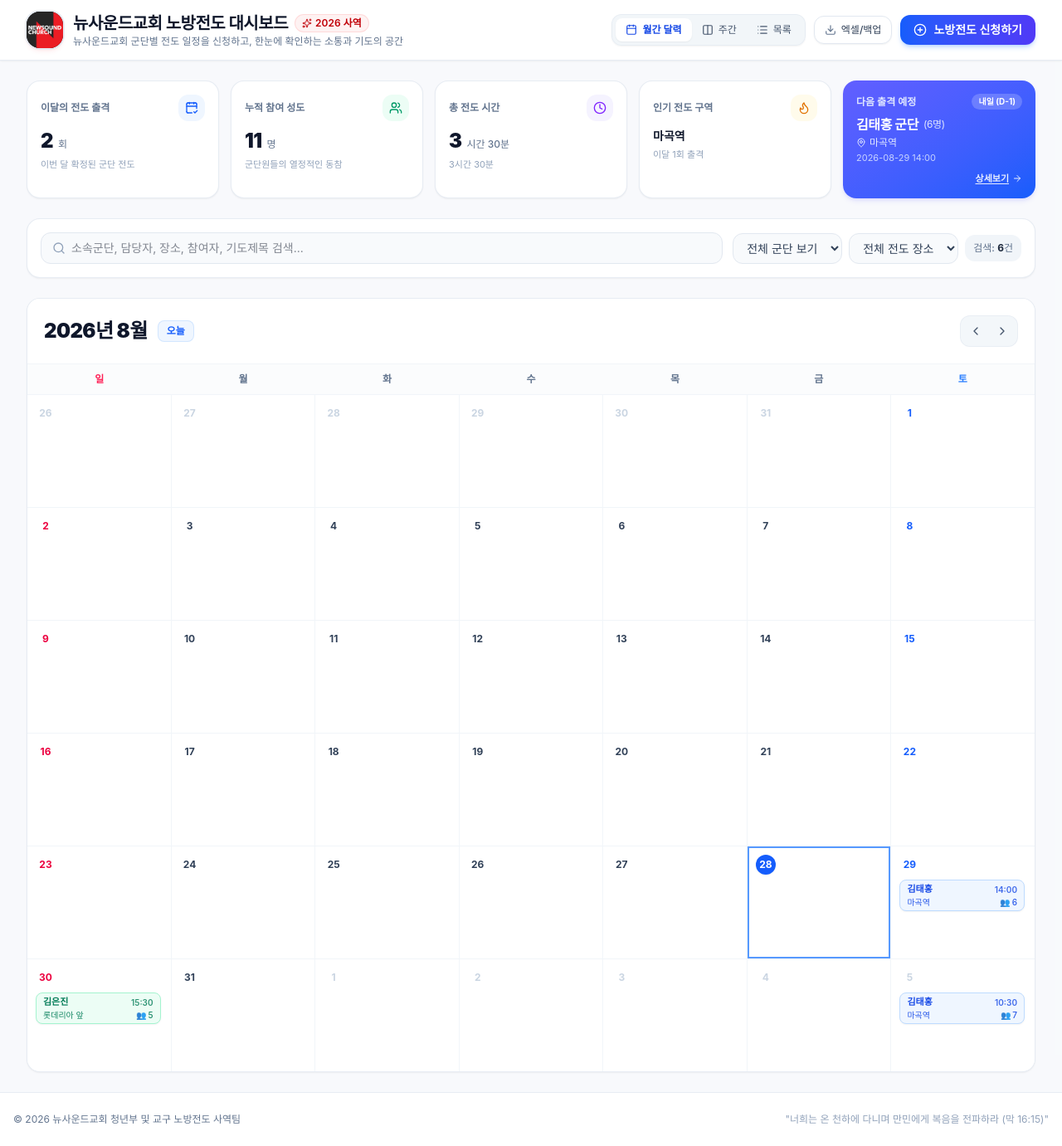
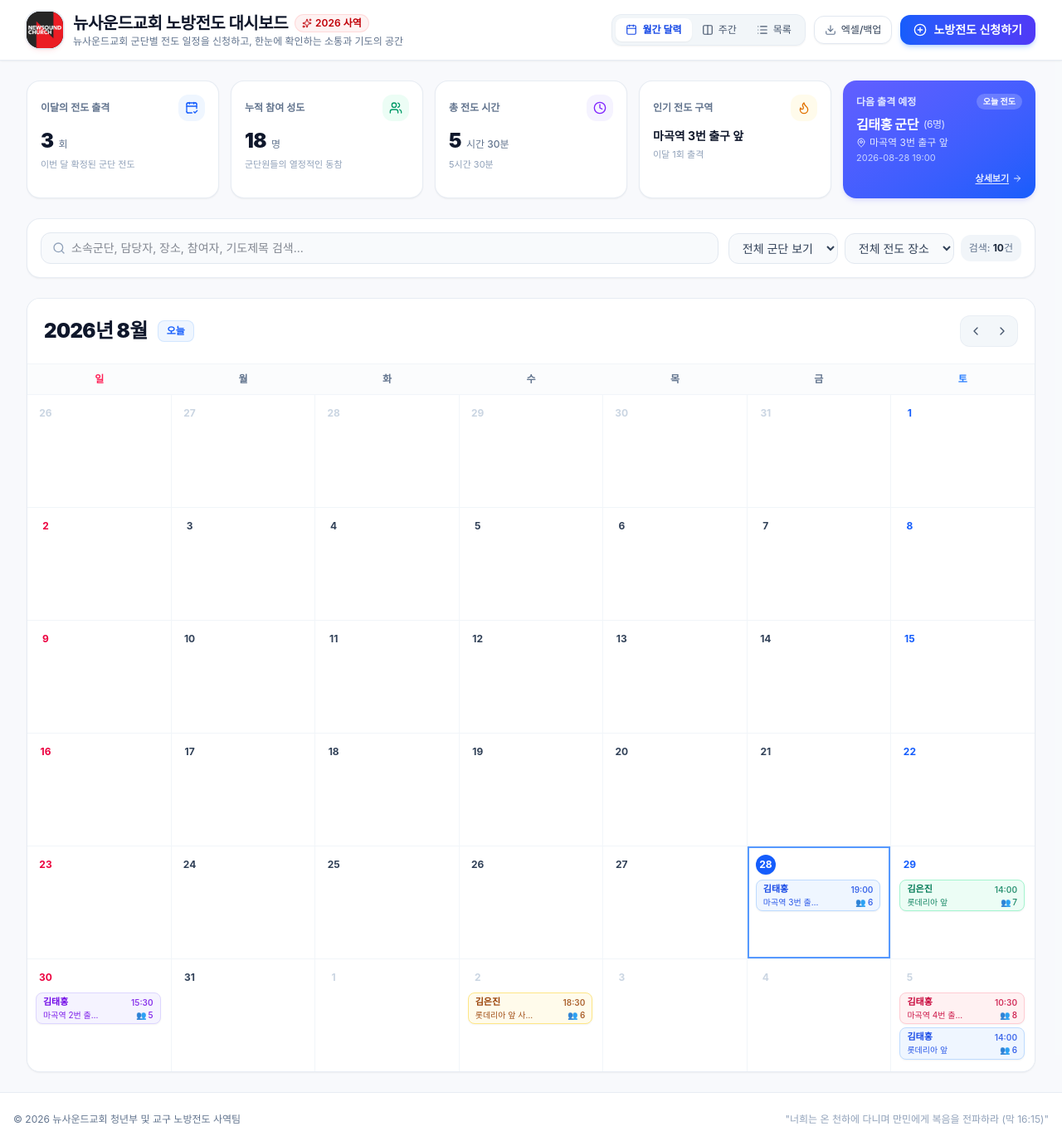
Before and after one commit to syc5032-code/newsound-evangelism, a React (Vite) app: page / in a window 1280 px wide. Shown: the whole page at 83% size. Built offline with nearby package versions, Linux system fonts and the light colour scheme; a web font is replaced by a local one.

Commit message:
feat: add sample schedules for 송예찬셀, 권회인셀, 윤수민셀, 한은택셀, 박창현셀

```diff
--- a/src/data/presetData.ts
+++ b/src/data/presetData.ts
@@ -74,8 +74,12 @@ export const CELL_COLORS: { [key: string]: { bg: string; text: string; border: s
 export const COLOR_KEYS = Object.keys(CELL_COLORS);
 
 export const getCellColor = (name: string, index = 0): string => {
-  if (name.includes('태홍')) return 'blue';
-  if (name.includes('은진')) return 'emerald';
+  if (name.includes('태홍') || name.includes('송예찬')) return 'blue';
+  if (name.includes('은진') || name.includes('권회인')) return 'emerald';
+  if (name.includes('윤수민')) return 'violet';
+  if (name.includes('한은택')) return 'amber';
+  if (name.includes('박창현')) return 'rose';
+
   let hash = 0;
   for (let i = 0; i < name.length; i++) {
     hash = name.charCodeAt(i) + ((hash << 5) - hash);
@@ -85,106 +89,184 @@ export const getCellColor = (name: string, index = 0): string => {
 };
 
 export const INITIAL_SAMPLE_SCHEDULES: EvangelismSchedule[] = [
+  // 1. 송예찬셀 (김태홍 군단)
   {
     id: 'sample-1',
     cellName: '김태홍',
-    cellLeader: '김태홍',
+    cellLeader: '송예찬 (송예찬셀)',
     contact: '010-3456-7890',
+    date: '2026-08-28',
+    dayOfWeek: '금요일',
+    startTime: '19:00',
+    endTime: '20:30',
+    durationMinutes: 90,
+    location: '마곡역 3번 출구 앞',
+    participantCount: 6,
+    participants: ['송예찬', '이지훈', '박서연', '최도윤', '정유나', '강민호'],
+    prayerTopics: '불금 퇴근길 마곡역을 지나는 많은 직장인들과 청년들의 마음 문이 열려 복음이 전해지게 하시고, 셀원들이 담대하고 기쁨으로 전도하도록 중보해주세요.',
+    themeColor: 'blue',
+    createdAt: '2026-08-20T10:00:00.000Z'
+  },
+  // 2. 권회인셀 (김은진 군단)
+  {
+    id: 'sample-2',
+    cellName: '김은진',
+    cellLeader: '권회인 (권회인셀)',
+    contact: '010-8765-4321',
     date: '2026-08-29',
     dayOfWeek: '토요일',
     startTime: '14:00',
     endTime: '16:00',
     durationMinutes: 120,
-    location: '마곡역',
-    participantCount: 6,
-    participants: ['김태홍', '이지훈', '박서연', '최도윤', '정유나', '강민호'],
-    prayerTopics: '마곡역을 오가는 청년들과 직장인들에게 복음의 기쁜 소식이 온전히 전해지도록 기도 부탁드립니다.',
-    themeColor: 'blue',
-    createdAt: '2026-08-20T10:00:00.000Z'
+    location: '롯데리아 앞',
+    participantCount: 7,
+    participants: ['권회인', '송미경', '임재원', '한수빈', '조형석', '김지혜', '박성현'],
+    prayerTopics: '주말 오후 롯데리아 앞을 오가는 청소년들과 이웃들에게 예수님의 사랑이 따뜻하고 친절하게 전해지기를 기도합니다.',
+    themeColor: 'emerald',
+    createdAt: '2026-08-21T14:30:00.000Z'
   },
+  // 3. 윤수민셀 (김태홍 군단)
   {
-    id: 'sample-2',
-    cellName: '김은진',
-    cellLeader: '김은진',
-    contact: '010-8765-4321',
+    id: 'sample-3',
+    cellName: '김태홍',
+    cellLeader: '윤수민 (윤수민셀)',
+    contact: '010-2345-6789',
     date: '2026-08-30',
     dayOfWeek: '일요일',
     startTime: '15:30',
-    endTime: '17:00',
+    endTime: '17:30',
+    durationMinutes: 120,
+    location: '마곡역 2번 출구 앞',
+    participantCount: 5,
+    participants: ['윤수민', '오수진', '배성현', '문채원', '차은우'],
+    prayerTopics: '주일 예배 후 전도 출격합니다. 만나는 모든 영혼들이 주님의 평안을 얻고 교회로 발걸음이 이어지도록 함께 기도해주세요.',
+    themeColor: 'violet',
+    createdAt: '2026-08-22T09:15:00.000Z'
+  },
+  // 4. 한은택셀 (김은진 군단)
+  {
+    id: 'sample-4',
+    cellName: '김은진',
+    cellLeader: '한은택 (한은택셀)',
+    contact: '010-4567-8901',
+    date: '2026-09-02',
+    dayOfWeek: '수요일',
+    startTime: '18:30',
+    endTime: '20:00',
     durationMinutes: 90,
-    location: '롯데리아 앞',
-    participantCount: 5,
-    participants: ['김은진', '송미경', '임재원', '한수빈', '조형석'],
-    prayerTopics: '롯데리아 앞을 지나는 이웃들과 청소년들에게 하나님의 사랑이 따뜻하게 닿기를 소망합니다.',
-    themeColor: 'emerald',
-    createdAt: '2026-08-21T14:30:00.000Z'
+    location: '롯데리아 앞 사거리',
+    participantCount: 6,
+    participants: ['한은택', '이영희', '유태현', '서지원', '노현우', '고은비'],
+    prayerTopics: '수요예배 전 퇴근길 전도입니다. 지친 현대인들에게 복음의 참된 위로와 생수가 흘러가게 하소서.',
+    themeColor: 'amber',
+    createdAt: '2026-08-23T11:20:00.000Z'
   },
+  // 5. 박창현셀 (김태홍 군단)
   {
-    id: 'sample-3',
+    id: 'sample-5',
     cellName: '김태홍',
-    cellLeader: '김태홍',
-    contact: '010-3456-7890',
+    cellLeader: '박창현 (박창현셀)',
+    contact: '010-5678-1234',
     date: '2026-09-05',
     dayOfWeek: '토요일',
     startTime: '10:30',
     endTime: '12:30',
     durationMinutes: 120,
-    location: '마곡역',
-    participantCount: 7,
-    participants: ['김태홍', '박서연', '이준우', '신재민', '권다영', '황성호', '안지민'],
-    prayerTopics: '주말 오전 마곡역 전도 가운데 은혜와 기쁨이 넘치게 하시고, 새신자들의 발걸음이 교회로 이어지길 기도합니다.',
+    location: '마곡역 4번 출구 앞',
+    participantCount: 8,
+    participants: ['박창현', '정하늘', '이준우', '김하은', '신재민', '권다영', '황성호', '안지민'],
+    prayerTopics: '토요일 오전 마곡역 전도 출격합니다. 셀원들이 성령 충만하여 담대하게 복음을 전하고 구원의 열매를 맺게 하소서.',
+    themeColor: 'rose',
+    createdAt: '2026-08-24T16:40:00.000Z'
+  },
+  // 6. 송예찬셀 (김태홍 군단)
+  {
+    id: 'sample-6',
+    cellName: '김태홍',
+    cellLeader: '송예찬 (송예찬셀)',
+    contact: '010-3456-7890',
+    date: '2026-09-05',
+    dayOfWeek: '토요일',
+    startTime: '14:00',
+    endTime: '16:30',
+    durationMinutes: 150,
+    location: '롯데리아 앞',
+    participantCount: 6,
+    participants: ['송예찬', '이지훈', '최도윤', '강민호', '류수정', '장민석'],
+    prayerTopics: '거리에서 마주치는 모든 이웃들에게 친절한 미소와 따뜻한 마음으로 다가가겠습니다.',
     themeColor: 'blue',
-    createdAt: '2026-08-23T11:20:00.000Z'
+    createdAt: '2026-08-25T13:00:00.000Z'
   },
+  // 7. 권회인셀 (김은진 군단)
   {
-    id: 'sample-4',
+    id: 'sample-7',
     cellName: '김은진',
-    cellLeader: '김은진',
+    cellLeader: '권회인 (권회인셀)',
     contact: '010-8765-4321',
     date: '2026-09-06',
     dayOfWeek: '일요일',
     startTime: '16:00',
-    endTime: '17:30',
-    durationMinutes: 90,
-    location: '롯데리아 앞',
-    participantCount: 6,
-    participants: ['김은진', '이영희', '유태현', '서지원', '노현우', '고은비'],
-    prayerTopics: '셀원들이 하나 되어 담대하고 온유한 마음으로 복음을 선포하도록 함께 중보해주세요.',
+    endTime: '18:00',
+    durationMinutes: 120,
+    location: '마곡역',
+    participantCount: 7,
+    participants: ['권회인', '송미경', '임재원', '조형석', '차은우', '우지민', '구본승'],
+    prayerTopics: '셀원들이 기쁨으로 하나 되어 전도에 동참하게 하시고, 복음을 들은 모든 분들이 구원의 확신을 갖도록 중보 부탁드립니다.',
     themeColor: 'emerald',
-    createdAt: '2026-08-24T16:40:00.000Z'
-  },
-  {
-    id: 'sample-5',
-    cellName: '김태홍',
-    cellLeader: '김태홍',
-    contact: '010-3456-7890',
-    date: '2026-09-12',
-    dayOfWeek: '토요일',
-    startTime: '14:00',
-    endTime: '16:30',
-    durationMinutes: 150,
-    location: '마곡역',
-    participantCount: 8,
-    participants: ['김태홍', '이지훈', '최도윤', '강민호', '오수진', '배성현', '문채원', '하성운'],
-    prayerTopics: '만나는 모든 이웃들의 마음 문이 열리고 주님의 평안이 임하는 귀한 전도 시간 되길 원합니다.',
-    themeColor: 'blue',
     createdAt: '2026-08-26T15:10:00.000Z'
   },
+  // 8. 윤수민셀 (김태홍 군단)
   {
-    id: 'sample-6',
-    cellName: '김은진',
-    cellLeader: '김은진',
-    contact: '010-8765-4321',
-    date: '2026-09-19',
+    id: 'sample-8',
+    cellName: '김태홍',
+    cellLeader: '윤수민 (윤수민셀)',
+    contact: '010-2345-6789',
+    date: '2026-09-12',
     dayOfWeek: '토요일',
     startTime: '13:30',
     endTime: '15:30',
     durationMinutes: 120,
     location: '롯데리아 앞',
     participantCount: 5,
-    participants: ['김은진', '송미경', '임재원', '조형석', '차은우'],
-    prayerTopics: '전도에 동참하는 모든 셀원들의 영육을 강건케 하시고 기쁨의 열매를 맺게 하소서.',
-    themeColor: 'emerald',
+    participants: ['윤수민', '오수진', '배성현', '문채원', '하성운'],
+    prayerTopics: '지역 상권 주민들과 청년들에게 축복의 말을 전하며 복음의 씨앗을 심겠습니다.',
+    themeColor: 'violet',
     createdAt: '2026-08-27T10:00:00.000Z'
+  },
+  // 9. 한은택셀 (김은진 군단)
+  {
+    id: 'sample-9',
+    cellName: '김은진',
+    cellLeader: '한은택 (한은택셀)',
+    contact: '010-4567-8901',
+    date: '2026-09-19',
+    dayOfWeek: '토요일',
+    startTime: '14:00',
+    endTime: '16:00',
+    durationMinutes: 120,
+    location: '마곡역 1번 출구 앞',
+    participantCount: 6,
+    participants: ['한은택', '이영희', '유태현', '서지원', '노현우', '고은비'],
+    prayerTopics: '환절기 날씨 속에서 전도대원들의 건강을 지켜주시고 담대하게 복음을 증거하게 하소서.',
+    themeColor: 'amber',
+    createdAt: '2026-08-27T14:20:00.000Z'
+  },
+  // 10. 박창현셀 (김태홍 군단)
+  {
+    id: 'sample-10',
+    cellName: '김태홍',
+    cellLeader: '박창현 (박창현셀)',
+    contact: '010-5678-1234',
+    date: '2026-09-26',
+    dayOfWeek: '토요일',
+    startTime: '15:00',
+    endTime: '17:00',
+    durationMinutes: 120,
+    location: '마곡역 및 롯데리아 앞',
+    participantCount: 8,
+    participants: ['박창현', '정하늘', '이준우', '김하은', '신재민', '권다영', '황성호', '안지민'],
+    prayerTopics: '9월의 마지막 주말 전도입니다. 그동안 복음을 전해 들은 분들이 예배의 자리로 나아오도록 기도해주세요.',
+    themeColor: 'rose',
+    createdAt: '2026-08-27T16:00:00.000Z'
   }
 ];
--- a/src/utils/storage.ts
+++ b/src/utils/storage.ts
@@ -2,7 +2,7 @@ import type { EvangelismSchedule } from '../types';
 import { INITIAL_SAMPLE_SCHEDULES } from '../data/presetData';
 import { formatDateFullKorean, formatDurationString } from './dateUtils';
 
-const STORAGE_KEY = 'CHURCH_EVANGELISM_CORPS_V3';
+const STORAGE_KEY = 'CHURCH_EVANGELISM_CORPS_V4';
 
 export const loadSchedules = (): EvangelismSchedule[] => {
   try {
```
Also changed, not shown: 1 other file (tests, documents, lock files or other folders).
